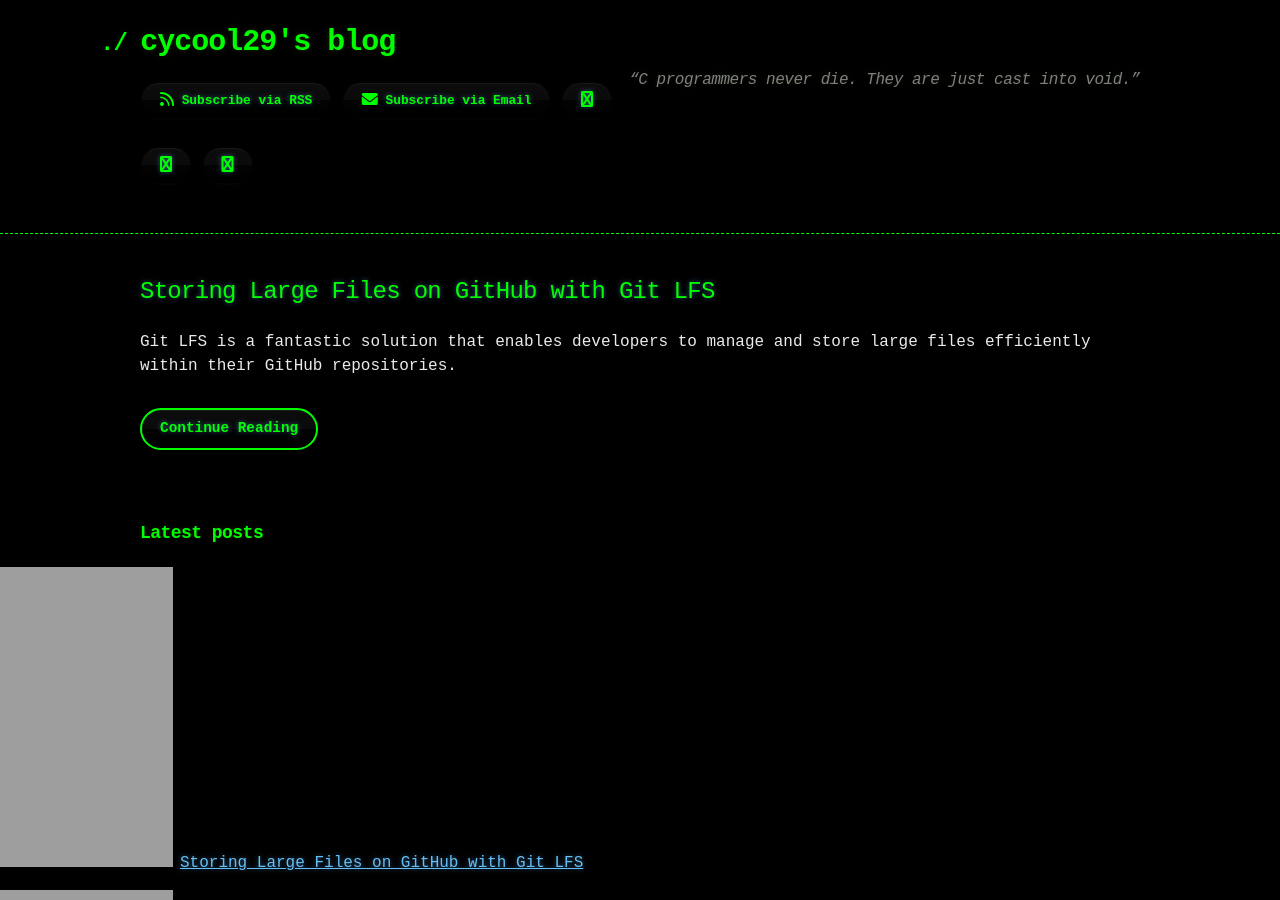
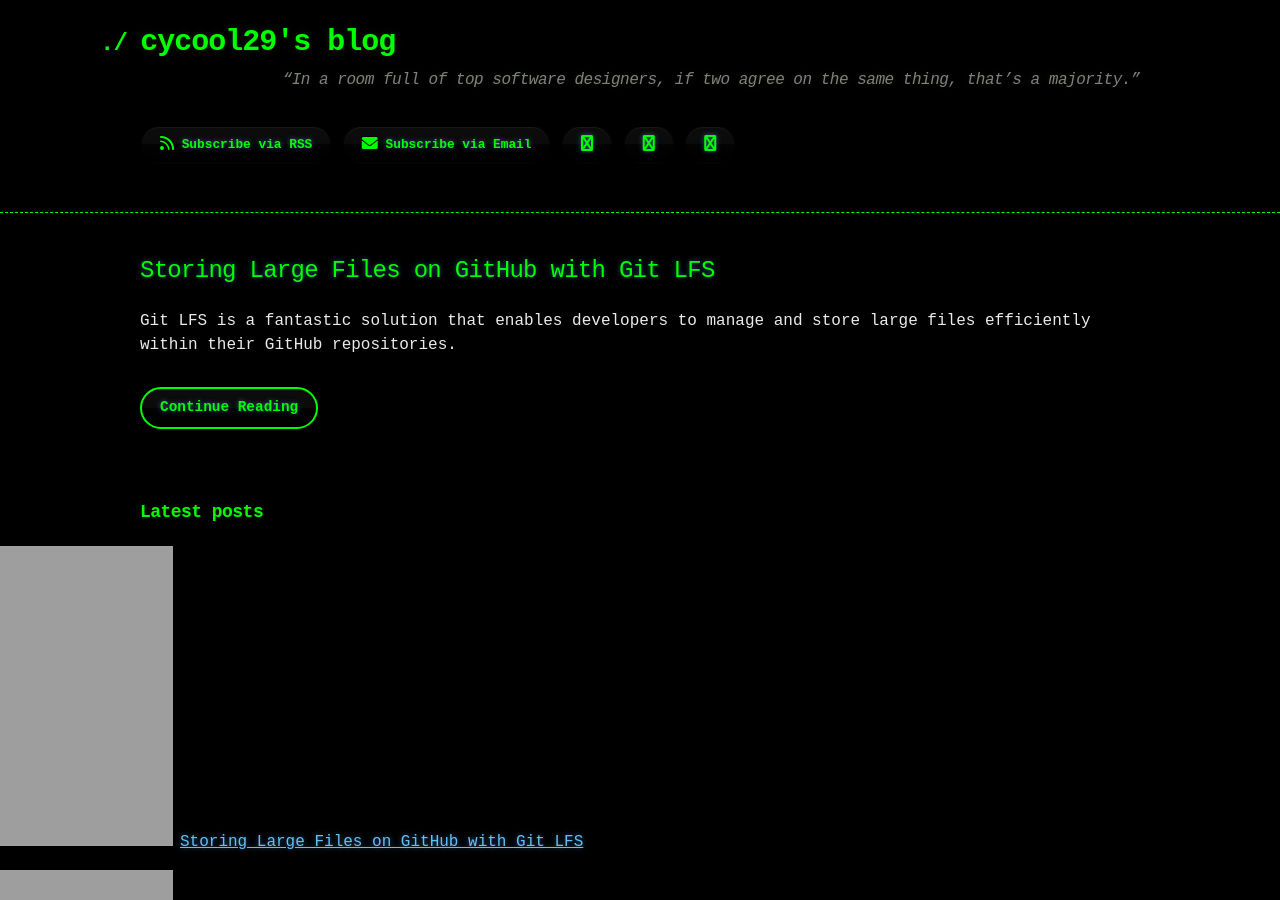
Before and after one commit to cycool29/cycool29.github.io, a Jekyll site: the page built from index.md, in a window 1280 px wide and 900 px high. Built offline with Jekyll 4.4.1, drawn with Linux system fonts in a browser that asks for light colours; a style sheet for code colours, icons or effects is not loaded.

Commit message:
Update quotes

```diff
--- a/_config.yml
+++ b/_config.yml
@@ -1,5 +1,5 @@
 title: cycool29's blog
-description: "“C programmers never die. They are just cast into void.” "
+description: "“In a room full of top software designers, if two agree on the same thing, that’s a majority.” "
 bio: A high school student. Intermediate in Python, Git, Bash. Learning JavaScript. He/Him. "
 author: cycool29
 url: https://cycool29.github.io
```
